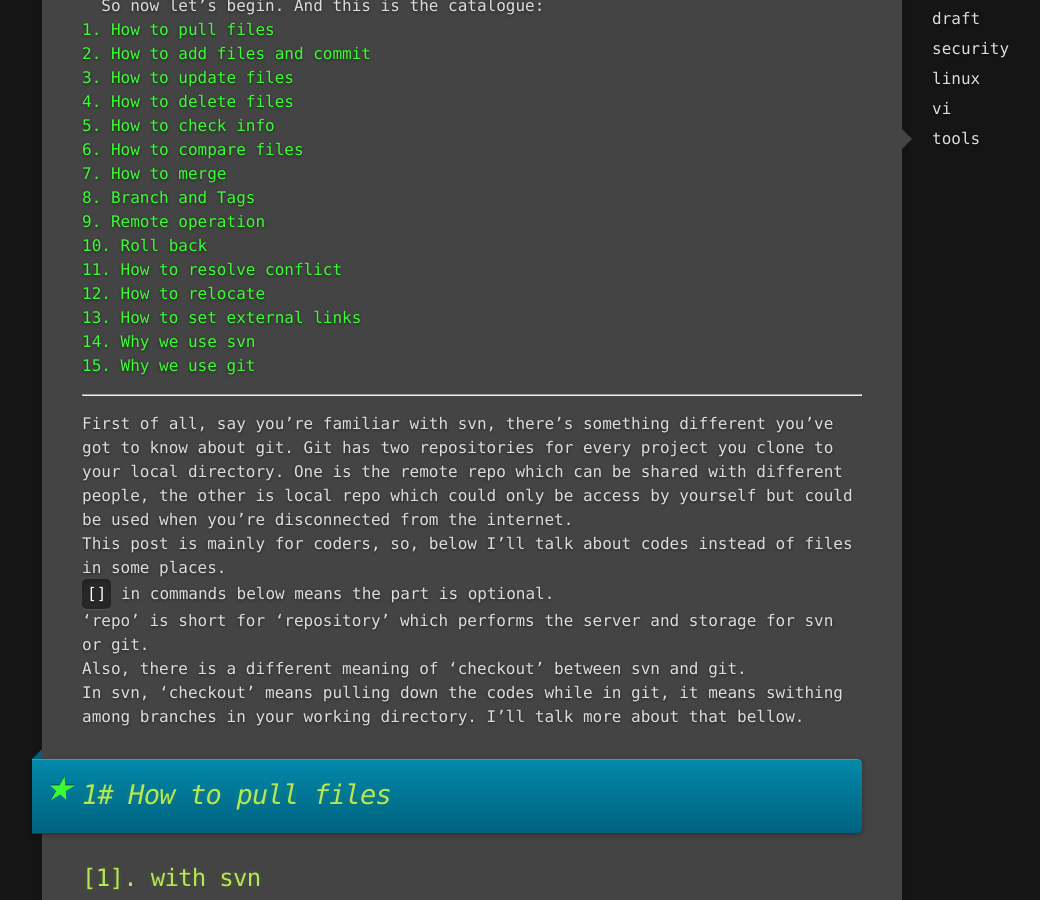
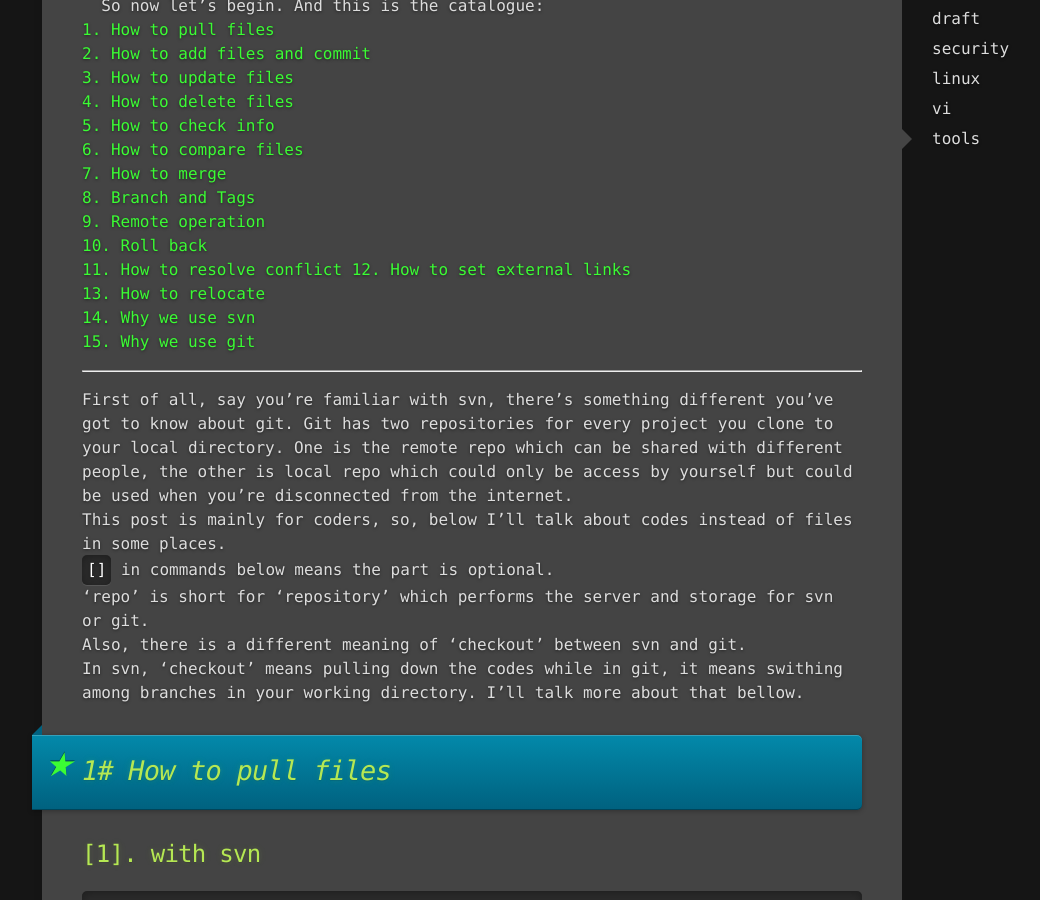
Before and after one commit to jsongo/jsongo.github.io, a Jekyll site: the page built from _posts/2015-06-22-svn-git-summary.markdown, in a window 1280 px wide and 900 px high, scrolled down 538 px. Shown: the whole window, without its empty margins (18-1058 px from the left). Built offline with Jekyll 4.4.1, drawn with Linux system fonts in a browser that asks for light colours; comment, search, counter and statistics services are not loaded.

Commit message:
update the catalogue

```diff
--- a/_posts/2015-06-22-svn-git-summary.markdown
+++ b/_posts/2015-06-22-svn-git-summary.markdown
@@ -26,8 +26,8 @@
 [9. Remote operation](#sec9)
 [10. Roll back](#sec10)
 [11. How to resolve conflict](#sec11)
-[12. How to relocate](#sec12)
-[13. How to set external links](#sec13)
+[12. How to set external links](#sec12)
+[13. How to relocate](#sec13)
 [14. Why we use svn](#sec14)
 [15. Why we use git](#sec15)
 
```
